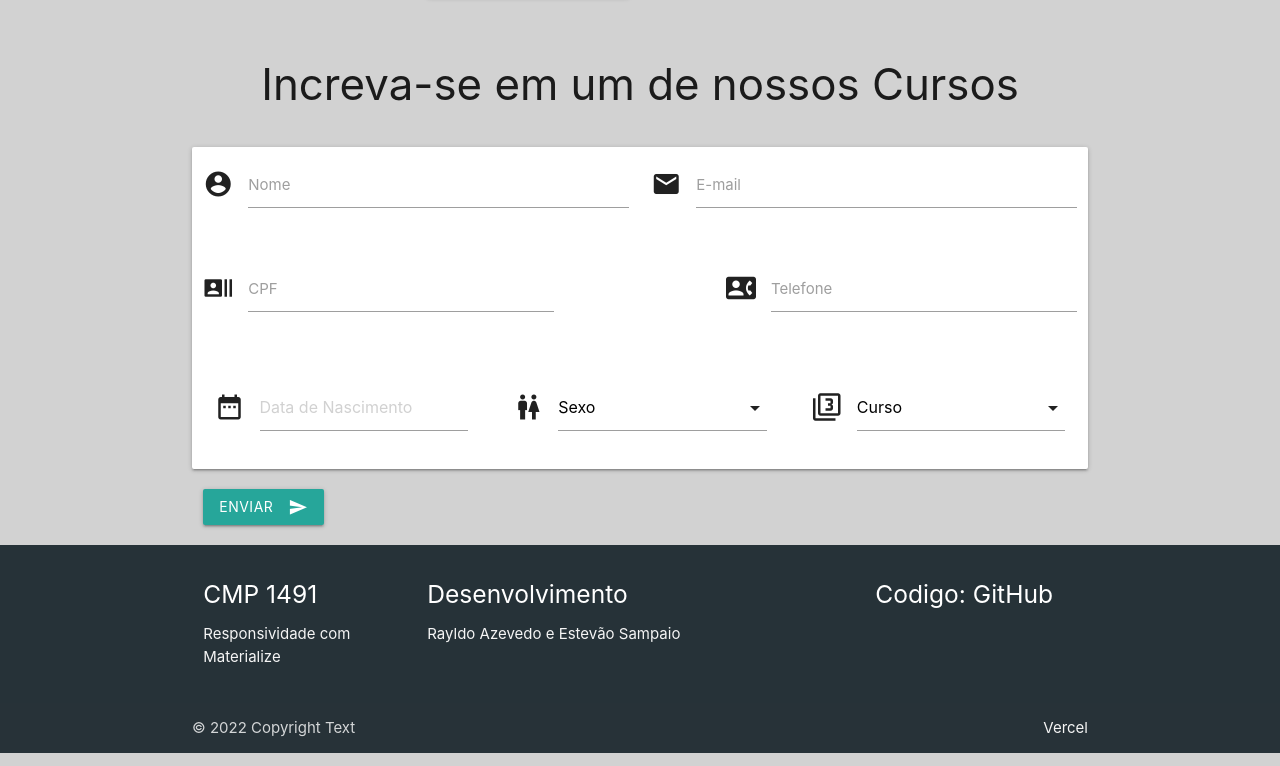
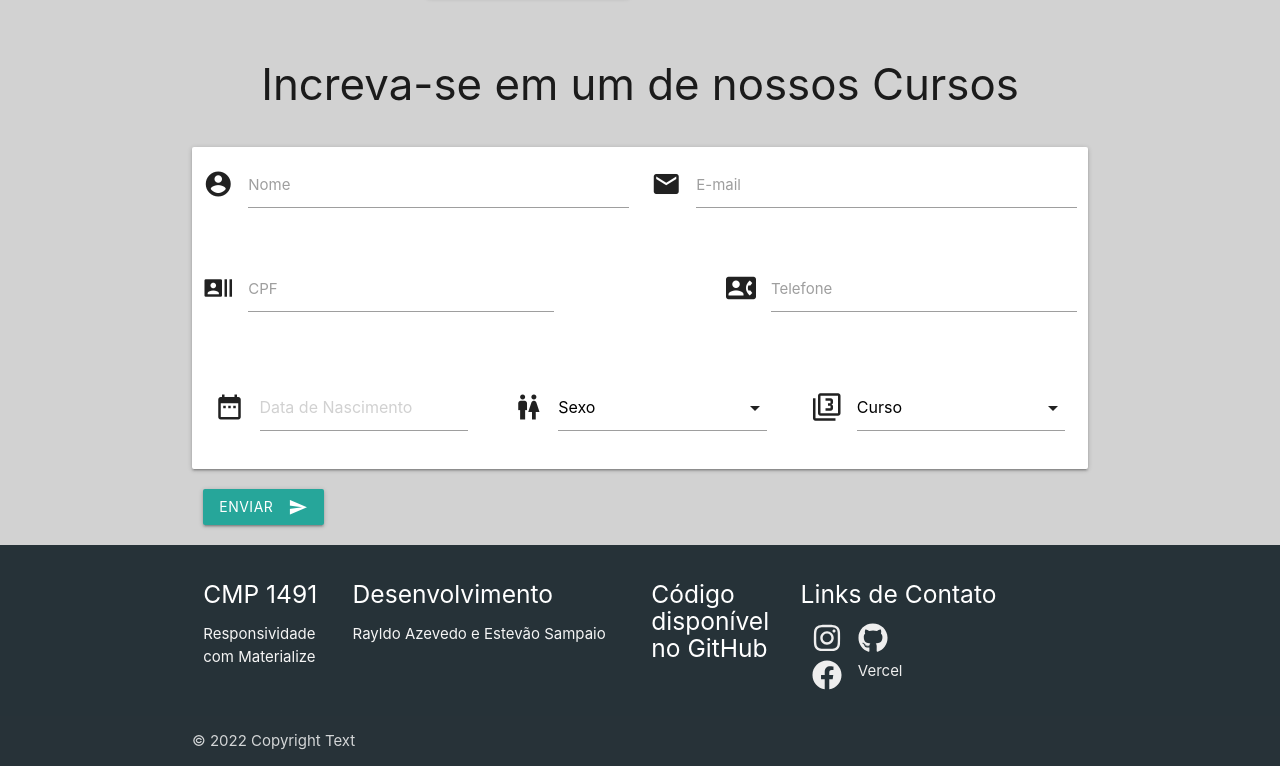
Before and after one commit to RayldoAzevedo/ResponsividadeMaterialize, a React (Create React App) app: page / in a window 1280 px wide. Shown: the part 915-1681 px from the top of the page. Built offline with nearby package versions, Linux system fonts and the light colour scheme.

Commit message:
react-icons add

```diff
--- a/package.json
+++ b/package.json
@@ -3,12 +3,16 @@
   "version": "0.1.0",
   "private": true,
   "dependencies": {
+    "@fortawesome/free-regular-svg-icons": "^6.1.1",
+    "@fortawesome/free-solid-svg-icons": "^6.1.1",
     "@testing-library/jest-dom": "^5.16.4",
     "@testing-library/react": "^13.1.1",
     "@testing-library/user-event": "^13.5.0",
+    "babel-plugin-macros": "^3.1.0",
     "materialize-css": "^1.0.0",
     "react": "^18.0.0",
     "react-dom": "^18.0.0",
+    "react-icons": "^4.3.1",
     "react-materialize": "^3.10.0",
     "react-scripts": "5.0.1",
     "web-vitals": "^2.1.4"
--- a/src/App.css
+++ b/src/App.css
@@ -1,5 +1,18 @@
 body{
   background-color: rgb(210, 210, 210);
+}
+.icon-size{
+  font-size: 2em;
+}
+.icon-size:hover{
+  font-size: 2.2em;
+}
+.mouse{
+  color: white;
+}
+.mouse:hover{
+  color: crimson !important;
+  font-weight: bold;
 }
 
 .App {
--- a/src/App.js
+++ b/src/App.js
@@ -1,4 +1,6 @@
-import { Select, Icon, DatePicker } from 'react-materialize'
+import { Select, Icon, DatePicker, } from 'react-materialize'
+import { FaFacebook, FaInstagram, FaGithub } from 'react-icons/fa'
+
 import 'materialize-css'
 import './App.css';
 
@@ -313,7 +315,7 @@ function App() {
       <footer className="page-footer blue-grey darken-4">
         <div className="container">
           <div className="row">
-            <div className="col m4 l3 s12">
+            <div className="col m4 l2 s12">
               <h5 className="white-text">CMP 1491</h5>
               <p className="grey-text text-lighten-4">Responsividade com Materialize</p>
             </div>
@@ -321,17 +323,29 @@ function App() {
               <h5 className="white-text">Desenvolvimento</h5>
               <p className="grey-text text-lighten-4">Rayldo Azevedo e Estevão Sampaio</p>
             </div>
-            <div className="col m4 l3 offset-l2 s12">
+            <div className="col m4 l2  s12">
               <a className="grey-text text-lighten-4" href='https://github.com/Rayzev/ResponsividadeMaterialize'>
-              <h5 className="white-text">Codigo: GitHub</h5>
+                <h5 className="white-text mouse">Código disponível no GitHub</h5>
               </a>
+            </div>
+            <div class="col s4 l4 s12">
+              <h5 class="white-text">Links de Contato</h5>
+              <ul>
+                <div className='col s2 m2 l2'>
+                  <li ><a class="grey-text text-lighten-3" href="https://www.instagram.com/rayrayazevedo/" ><FaInstagram className='icon-size'></FaInstagram></a></li>
+                  <li><a class="grey-text text-lighten-3" href="https://www.facebook.com/rayldoazevedo"><FaFacebook className='icon-size'></FaFacebook></a></li>
+                </div>
+                <div className='col s2 m2 l2'>
+                  <li><a class="grey-text text-lighten-3" href="https://github.com/Rayzev"><FaGithub className='icon-size'></FaGithub></a></li>
+                  <li><a class="grey-text text-lighten-3 mouse" href="https://vercel.com/">Vercel</a></li>
+                </div>
+              </ul>
             </div>
           </div>
         </div>
         <div className="footer-copyright">
           <div className="container">
             © 2022 Copyright Text
-            <a className="grey-text text-lighten-4 right" href="https://vercel.com/">Vercel</a>
           </div>
         </div>
       </footer>
```
Also changed, not shown: 1 other file (tests, documents, lock files or other folders).
